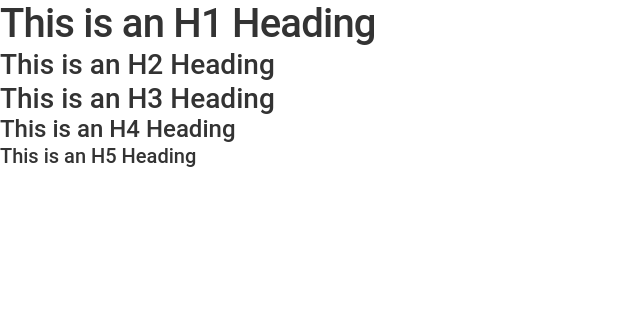
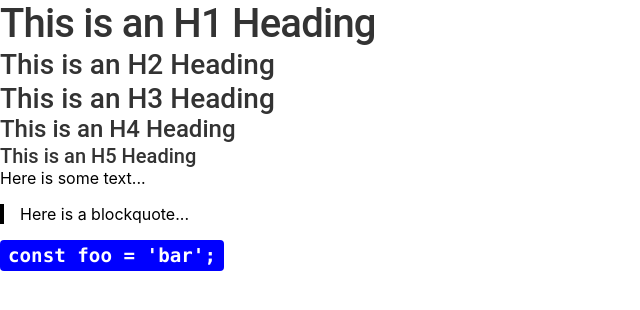
Before and after one commit to roarinLion/roarin-ui, a React (Create React App) app: page / in a window 1280 px wide. Shown: the top 310 px of the page, without its empty margins (0-640 px from the left). Built offline with nearby package versions, Linux system fonts and the light colour scheme.

Commit message:
finish typography and docs

```diff
--- a/src/App.js
+++ b/src/App.js
@@ -2,6 +2,9 @@ import React from "react";
 import { ThemeProvider } from "styled-components";
 import { theme } from "./Themes/theme";
 import Heading from "./Components/Typography/Heading";
+import Text from "./Components/Typography/Text";
+import Blockquote from "./Components/Typography/Blockquote";
+import Code from "./Components/Typography/Code";
 
 const App = () => (
   <ThemeProvider theme={theme}>
@@ -10,6 +13,17 @@ const App = () => (
     <Heading level="h3">This is an H3 Heading</Heading>
     <Heading level="h4">This is an H4 Heading</Heading>
     <Heading level="h5">This is an H5 Heading</Heading>
+    <Text>Here is some text...</Text>
+    <Blockquote>Here is a blockquote...</Blockquote>
+    <Code
+      fontSize="1.2rem"
+      color="white"
+      bg="blue"
+      fontWeight="bold"
+      borderRadius={8}
+    >
+      const foo = 'bar';
+    </Code>
   </ThemeProvider>
 );
 
```
Also changed, not shown: src/Components/Typography/Blockquote.js (+40 -0 lines), src/Components/Typography/Code.js (+50 -2 lines), src/Components/Typography/Text.js (+35 -0 lines), 5 other files (tests, documents, lock files or other folders).
